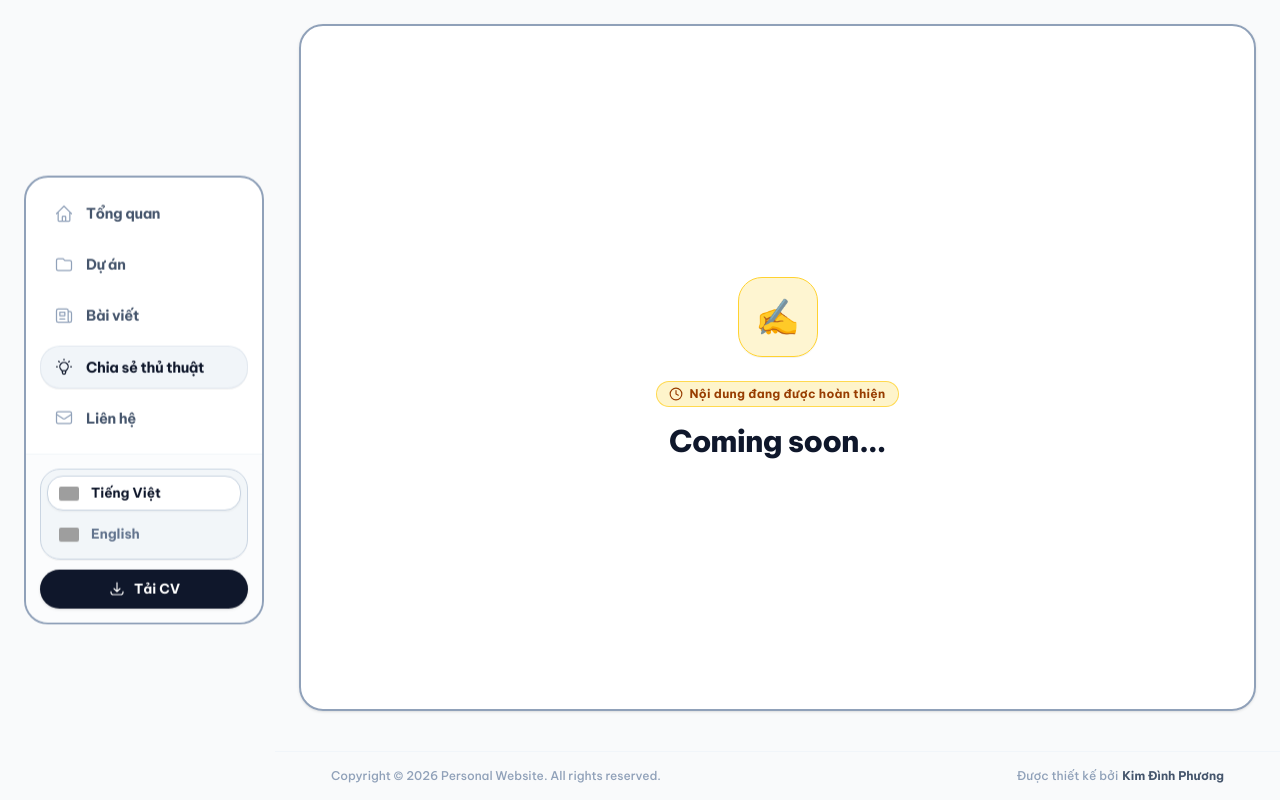
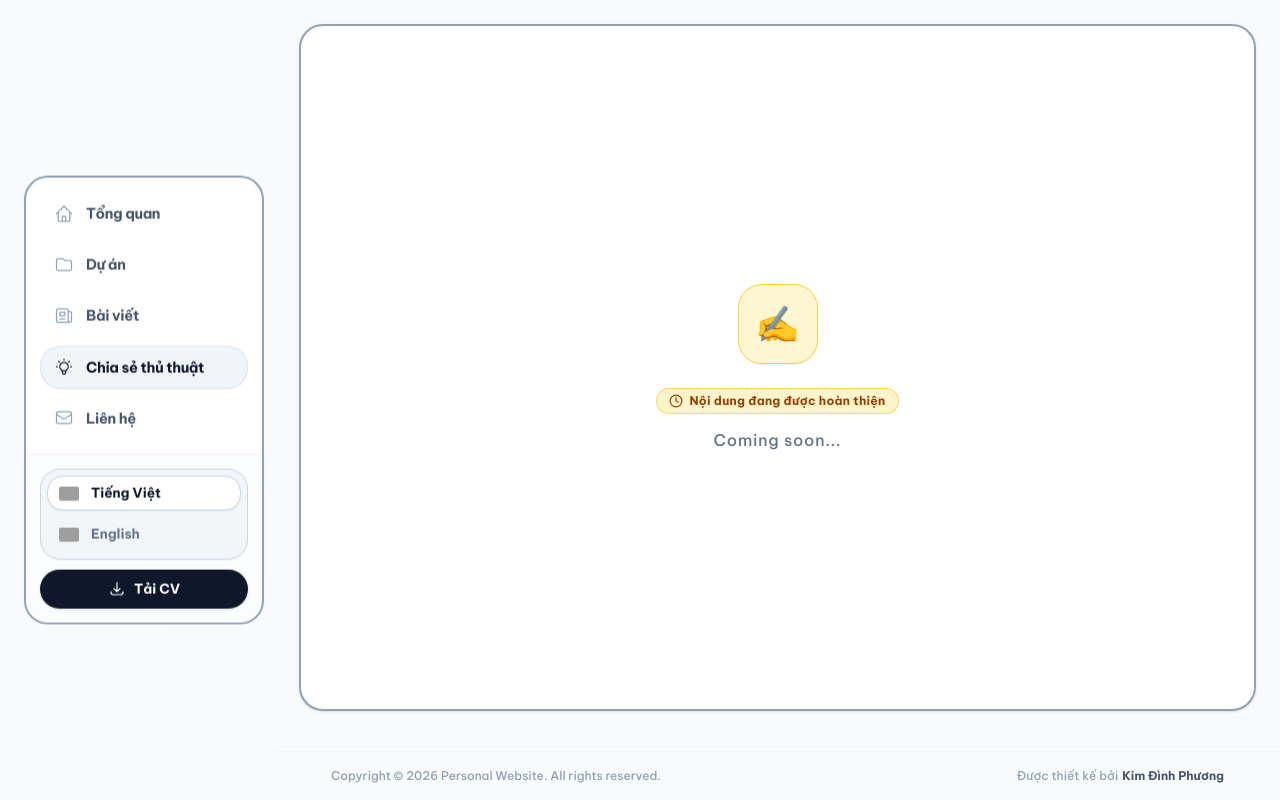
Before and after one commit to dinhphuong25/portfolio1, a Next.js app: page /tips in a window 1280 px wide. Built offline with nearby package versions, Linux system fonts and the light colour scheme; grey boxes are pictures that could not be loaded.

Commit message:
style: reduce coming soon font size

```diff
--- a/src/components/pages/TipsPageClient.tsx
+++ b/src/components/pages/TipsPageClient.tsx
@@ -24,9 +24,9 @@ export default function TipsPageClient() {
               <span>{isVi ? "Nội dung đang được hoàn thiện" : "Content in progress"}</span>
             </div>
 
-            <h1 className="text-2xl sm:text-3xl font-extrabold text-slate-900 dark:text-white tracking-tight pt-1">
+            <p className="text-sm sm:text-base font-medium text-slate-500 dark:text-slate-400 tracking-wider pt-0.5">
               Coming soon...
-            </h1>
+            </p>
           </div>
         </div>
       </Reveal>
```
